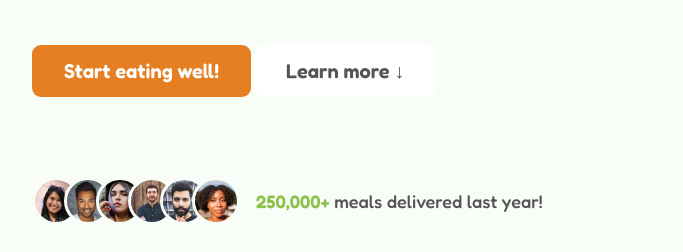
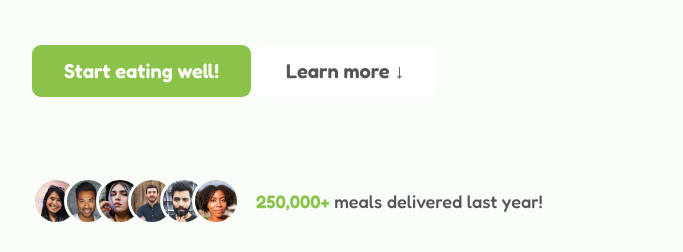
Before and after one commit to code-sura/food-thinnaava, a plain HTML site: page index.html in a window 1280 px wide. Shown: the part 439-691 px from the top of the page, 0-683 px from the left. Drawn offline with nearby package versions, Linux system fonts and the light colour scheme.

Commit message:
Updated button color

```diff
--- a/css/general.css
+++ b/css/general.css
@@ -157,13 +157,13 @@ body {
 
 .btn--full:link,
 .btn--full:visited {
-  background-color: #e67e22;
+  background-color: #8BC34A;
   color: #fff;
 }
 
 .btn--full:hover,
 .btn--full:active {
-  background-color: #cf711f;
+  background-color: #8BC34A;
 }
 
 .btn--outline:link,
```
